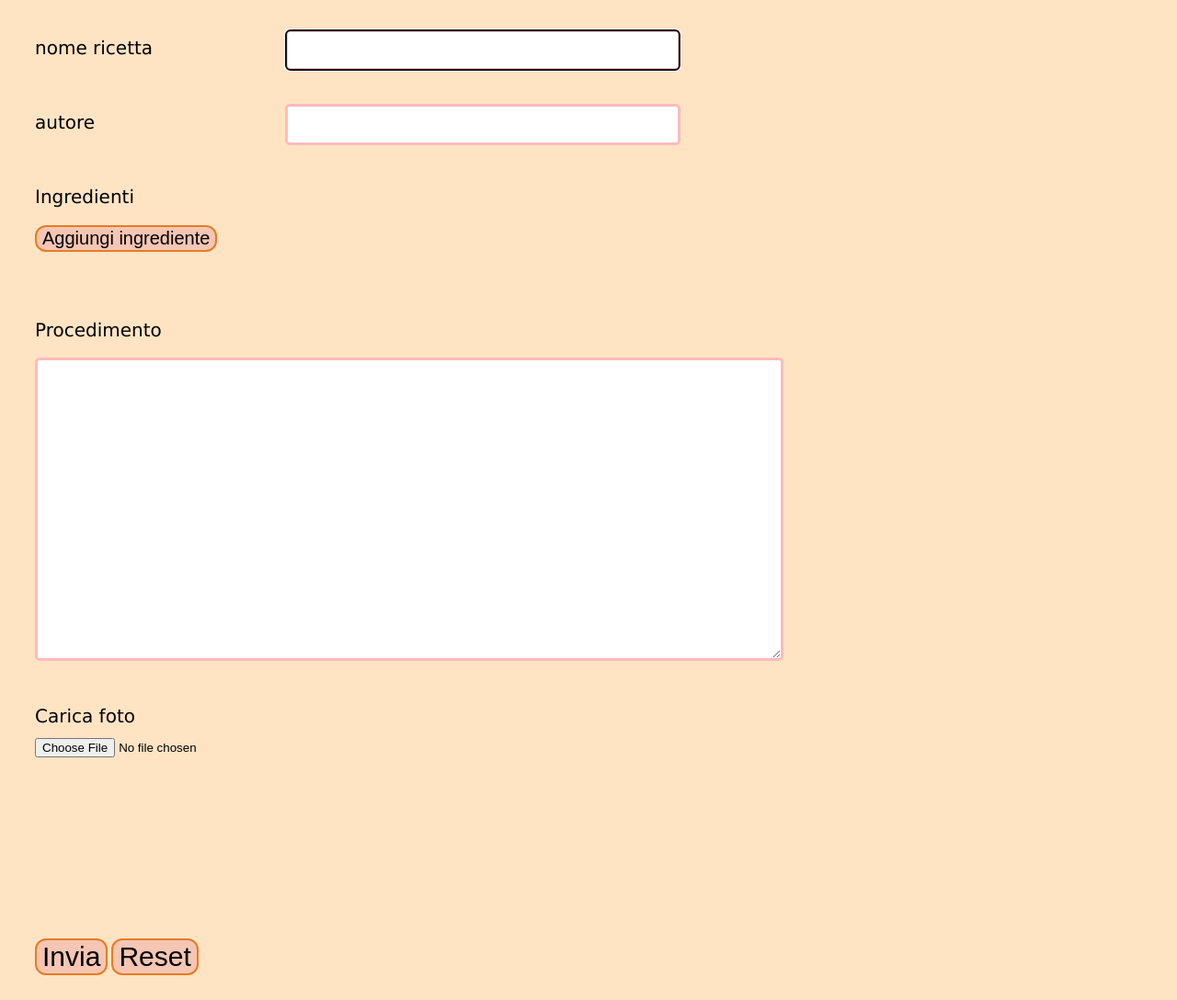
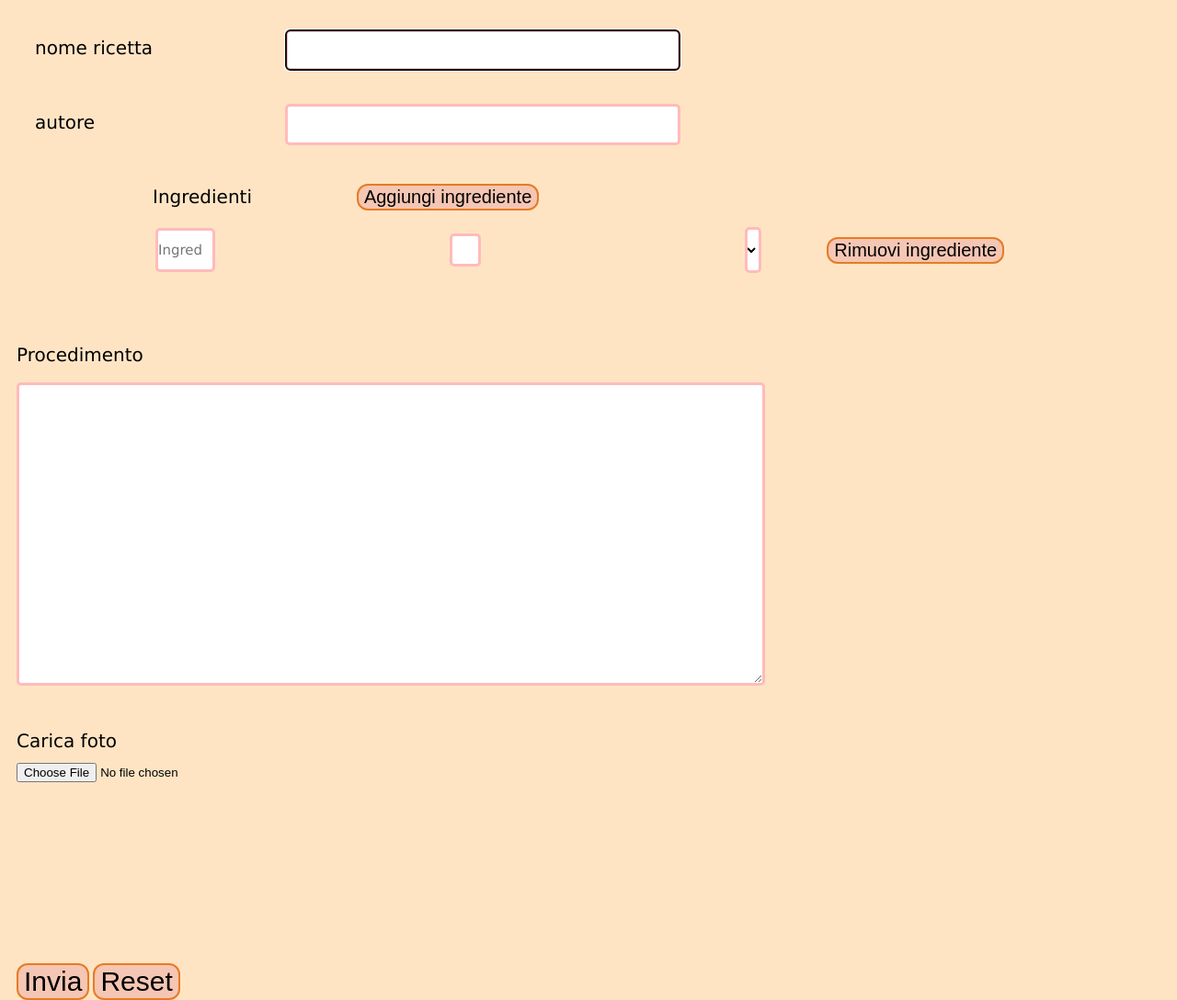
Before and after one commit to cooking-forum/cooking, a PHP site: page /form_ricette.html in a window 1280 px wide; the page is wider, and only the part inside the window is pictured. Shown: the part 268-1356 px from the top of that part at 92% size. Before the commit the page ends 1329 px from the top of that part, so only its background shows below. Run offline with PHP 8.4, Linux system fonts and the light colour scheme; some libraries are stand-ins or nearby versions.

Commit message:
Add files via upload

```diff
--- a/ricette/add_ingrediente.js
+++ b/ricette/add_ingrediente.js
@@ -1,21 +1,47 @@
 
-var counter = 0;
 
-function add_row(){
-    $("#wrapper:last").after("<input type='text' class='label-ingr' id='i"+counter+"' name='ingrediente"+counter+"' placeholder='Ingrediente n° "+counter+"' required/>\
-                            <input type='number' class='num' id='i"+counter+"' name='numero"+counter+"' step='0.5' placeholder='  Quantità' required/>\
-                            <select class='unita' id='unita"+counter+"' name='unita'/>\
-                            <option value='gr'>gr</option>\
-                            <option value='kg'>kg</option>\
-                            <option value='l'>l</option>\
-                            <option value='ml'>ml</option>\
-                            </select>\
-                            <input type='button' value='Remove' onclick=remove_field('input_text"+counter+"')><br>");
+var counter = 1;
+
+function addIngrediente(){
+    // Find a <table> element with id="myTable":
+    var table = document.getElementById("ingr_table");
+
+    counter ++;
+
+    // Create an empty <tr> element and add it to the 1st position of the table:
+    var row = table.insertRow(0);
+
+    // Insert new cells (<td> elements) at the 1st and 2nd position of the "new" <tr> element:
+    var cell1 = row.insertCell(0);
+    var cell2 = row.insertCell(1);
+    var cell3 = row.insertCell(2);
+    var cell4 = row.insertCell(3);
+
+    // Add some text to the new cells:
+    cell1.innerHTML = "<input type='text' class='label-ingr' id='i"+counter+"' name='ingrediente"+counter+"' placeholder='Ingrediente n° "+counter+"' required>";
+    cell2.innerHTML = "<input type='number' class='num' id='n"+counter+"' name='numero"+counter+"' step='0.5' placeholder='Quantità' required>";
+    cell3.innerHTML = "<select class='unita' id='unita"+counter+"' name='unita'><option value='gr'>gr</option><option value='kg'>kg</option><option value='l'>l</option><option value='ml'>ml</option></select>";
+    cell4.innerHTML = "<input class='btn-ingr' type='button' value='Rimuovi ingrediente' onclick=deleteIngrediente('counter')>";
 }
 
-function remove_field(counter) {
-    $('#i'+counter).remove();
+function deleteIngrediente(counter) {
+    var table = document.getElementById("ingr_table");
+    var row = table.deleteRow(counter);
+    counter --;
 }
+
+
+/*
+function addIngrediente(){
+    $rowno=$("#ingr_table tr").length;
+    $rowno=$rowno+1;
+    $("#ingr_table tr:last").after("<tr id='row"+$rowno+"'><td><input type='text' class='label-ingr' id='i"+$rowno+"' name='ingrediente"+$rowno+"' placeholder='Ingrediente n° "+$rowno+"' required></td><td><input type='number' class='num' id='i"+$rowno+"' name='numero"+$rowno+"' step='0.5' placeholder='Quantità' required></td><td><select class='unita' id='unita"+$rowno+"' name='unita'><option value='gr'>gr</option><option value='kg'>kg</option><option value='l'>l</option><option value='ml'>ml</option></select></td><td><input type='button' value='DELETE' onclick=delete_row('row"+$rowno+"')></td></tr>");
+}
+
+function remove_field(rowno) {
+    $('#i'+rowno).remove();
+}
+*/
 
 /*
 var counter = 0;
--- a/ricette/form_ricette.css
+++ b/ricette/form_ricette.css
@@ -95,14 +95,12 @@ h3 {
     background-color: rgb(243, 151, 75);
 }
 
-#wrapper
-{
+.wrapper{
     text-align:left;
-    width:100%;
+    width:80%;
     padding:0px;
     margin:0px auto;
     font-family:Verdana, Geneva, Tahoma, sans-serif;
-
 }
 
 .label {
@@ -125,6 +123,12 @@ h3 {
     padding: 12px 12px 12px 0;
     border: 3px solid rgb(255, 187, 187);
     border-radius: 5px;
+}
+
+#ingr_table {
+    width:100%;
+    height:35px;
+    text-align: left;
 }
 
 .num {
--- a/ricette/form_ricette.html
+++ b/ricette/form_ricette.html
@@ -22,24 +22,41 @@
             <h3 class="h3"> Con pochi e semplici passaggi puoi contribuire anche tu a migliorare il nostro forum! </h3> <br>
 
             <label for="nome ricetta" class="label"> nome ricetta </label>
-            <input type="text" id="nricetta" name="nomeRicetta" class="form-input" required autofocus />
+            <input type="text" id="nricetta" name="nomeRicetta" class="form-input" required autofocus >
             <br>
             <br>
 
             <label for="nome utente" class="label"> autore </label>
-            <input type="text" id="nautore" name="nomeAutore" class="form-input" required />
+            <input type="text" id="nautore" name="nomeAutore" class="form-input" required >
             <br>
             <br>
 
-            <div id="wrapper">
+            <div class="wrapper" id="wrapper">
                 <label for="ingredienti" class="label"> Ingredienti </label>
-                <div id="field_div">
-                    <button class="btn-ingr" type="btn" name="addIngrButton" id="bing" value="Add Ingrediente" onclick="addIngrediente()"> Aggiungi ingrediente </button>
-                    <br>
+                <input class="btn-ingr" type="button" onclick="addIngrediente();" value="Aggiungi ingrediente">
+                <div class="ingr_div" id="ingr_div">
+                    <form method="post" action="form_ricette.php">
+                    <table id="ingr_table" >
+                        <tr id="row1">
+                            <td><input type='text' class='label-ingr' id='i1' name='ingrediente1' placeholder='Ingrediente n° 1' required></td>
+                            <td><input type='number' class='num' id='n1' name='numero1' step='0.5' placeholder='Quantità' min="0" required></td>
+                            <td>
+                                <select class='unita' id='unita1' name='unita'>
+                                    <option value='gr'>gr</option>
+                                    <option value='kg'>kg</option>
+                                    <option value='l'>l</option>
+                                    <option value='ml'>ml</option>
+                                </select>
+                            </td>
+                            <td>
+                                <input class="btn-ingr" type='button' value='Rimuovi ingrediente' onclick="deleteIngrediente(0);">
+                            </td>
+                        </tr>
+                    </table>
+
+                    </form>
                 </div>
-                <br>
             </div>
-
 
             <br>
             <br>
@@ -50,7 +67,7 @@
             <br>
 
             <label for="caricamento" class="label"> Carica foto </label> <br>
-            <input type="file" name="caricaFoto" class="carica"/>
+            <input type="file" name="caricaFoto" class="carica">
 
             <br>
             <br>
```
Also changed, not shown: ricette/form_ricette.php (+12 -6 lines).
